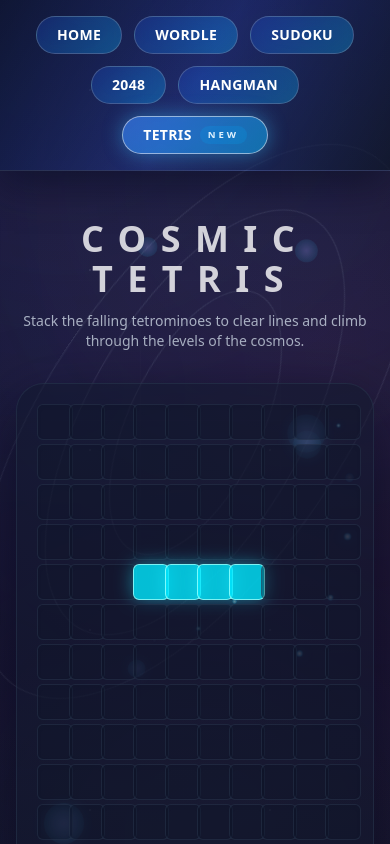
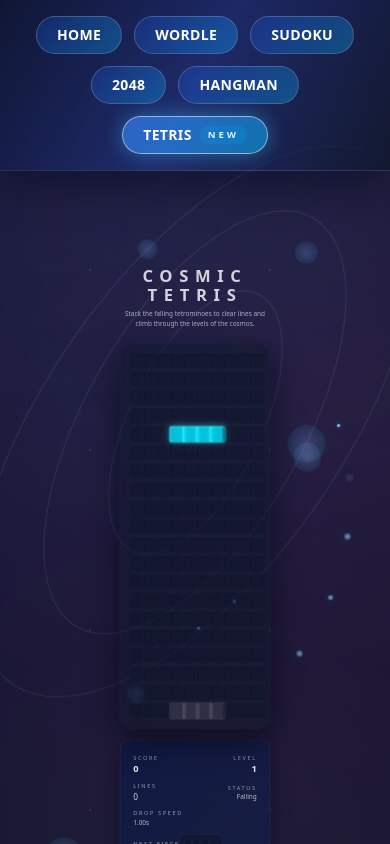
Before and after one commit to chetanbasuray/online-games, a Next.js app: page /tetris in a window 390 px wide. Shown: the top 844 px of the page. Built offline with nearby package versions, Linux system fonts and the light colour scheme.

Commit message:
Scale Tetris layout to viewport

```diff
--- a/app/tetris/TetrisGame.js
+++ b/app/tetris/TetrisGame.js
@@ -1,6 +1,6 @@
 "use client";
 
-import { useCallback, useEffect, useMemo, useState } from "react";
+import { useCallback, useEffect, useMemo, useRef, useState } from "react";
 import FloatingBubbles from "../components/FloatingBubbles";
 
 const BOARD_WIDTH = 10;
@@ -260,6 +260,7 @@ const formatCellKey = (x, y) => `${x}-${y}`;
 
 export default function TetrisGame() {
   const [board, setBoard] = useState(() => createEmptyBoard());
+  const [scale, setScale] = useState(1);
   const [currentPiece, setCurrentPiece] = useState(null);
   const [position, setPosition] = useState(() => createInitialPosition());
   const [nextPiece, setNextPiece] = useState(() => getRandomPiece());
@@ -268,6 +269,7 @@ export default function TetrisGame() {
   const [isPaused, setIsPaused] = useState(false);
   const [isGameOver, setIsGameOver] = useState(false);
   const [dropInterval, setDropInterval] = useState(INITIAL_DROP_INTERVAL);
+  const contentRef = useRef(null);
 
   const level = useMemo(
     () => Math.floor(linesCleared / 10) + 1,
@@ -303,6 +305,59 @@ export default function TetrisGame() {
     );
     setDropInterval(nextInterval);
   }, [level]);
+
+  useEffect(() => {
+    if (typeof window === "undefined") {
+      return;
+    }
+
+    const updateScale = () => {
+      if (!contentRef.current) {
+        return;
+      }
+
+      const { offsetWidth, offsetHeight } = contentRef.current;
+      if (!offsetWidth || !offsetHeight) {
+        return;
+      }
+
+      const horizontalMargin = 48;
+      const verticalMargin = 72;
+      const availableWidth = Math.max(
+        window.innerWidth - horizontalMargin,
+        320,
+      );
+      const availableHeight = Math.max(
+        window.innerHeight - verticalMargin,
+        320,
+      );
+
+      const widthScale = availableWidth / offsetWidth;
+      const heightScale = availableHeight / offsetHeight;
+      const nextScale = Math.min(1, widthScale, heightScale);
+
+      setScale((previous) =>
+        Math.abs(previous - nextScale) > 0.01 ? nextScale : previous,
+      );
+    };
+
+    updateScale();
+
+    window.addEventListener("resize", updateScale);
+
+    let resizeObserver;
+    if (typeof ResizeObserver !== "undefined" && contentRef.current) {
+      resizeObserver = new ResizeObserver(() => updateScale());
+      resizeObserver.observe(contentRef.current);
+    }
+
+    return () => {
+      window.removeEventListener("resize", updateScale);
+      if (resizeObserver) {
+        resizeObserver.disconnect();
+      }
+    };
+  }, []);
 
   const movePiece = useCallback(
     (dx, dy) => {
@@ -597,16 +652,24 @@ export default function TetrisGame() {
   }, [nextPiece]);
 
   return (
-    <div className="relative">
+    <div className="relative min-h-screen overflow-hidden">
       <FloatingBubbles />
-      <div className="relative z-10 flex flex-col items-center gap-8 text-slate-100">
+      <div className="relative z-10 flex min-h-screen items-center justify-center px-4 py-12 sm:px-8">
+        <div
+          className="origin-top transition-transform duration-300 ease-out"
+          style={{ transform: `scale(${scale})` }}
+        >
+          <div
+            ref={contentRef}
+            className="flex flex-col items-center gap-8 text-slate-100"
+          >
             <div className="text-center">
               <h1 className="text-4xl font-semibold uppercase tracking-[0.4em] text-white/80">
                 Cosmic Tetris
               </h1>
               <p className="mt-3 text-sm text-slate-300/80">
-            Stack the falling tetrominoes to clear lines and climb through the
-            levels of the cosmos.
+                Stack the falling tetrominoes to clear lines and climb through
+                the levels of the cosmos.
               </p>
             </div>
 
@@ -763,5 +826,7 @@ export default function TetrisGame() {
             </div>
           </div>
         </div>
+      </div>
+    </div>
   );
 }
```
Lines whose indentation alone changed are shown as unchanged.
